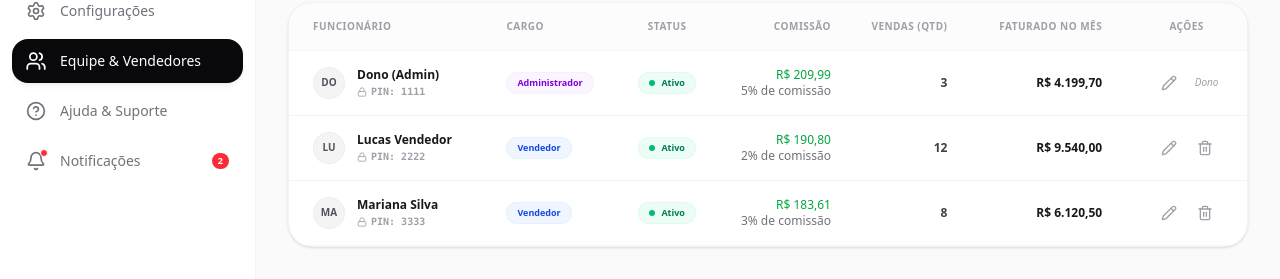
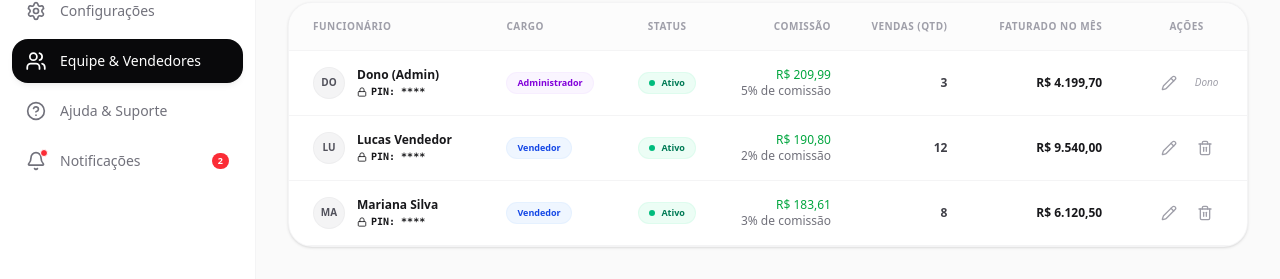
Before and after one commit to AllisonSink/pdv-sneaker-lab, a Next.js app: page /equipe in a window 1280 px wide. Shown: the part 291-570 px from the top of the page. Built offline with nearby package versions, Linux system fonts and the light colour scheme.

Commit message:
sec: mascara PIN de acesso dos funcionarios na listagem

```diff
--- a/src/app/(dashboard)/equipe/page.tsx
+++ b/src/app/(dashboard)/equipe/page.tsx
@@ -218,8 +218,8 @@ export default function TeamPage() {
                         </div>
                         <div>
                           <span className="block font-bold">{member.name}</span>
-                          <span className="text-[10px] text-zinc-400 flex items-center gap-1 font-mono mt-0.5">
-                            <Lock className="w-2.5 h-2.5" /> PIN: {member.pin}
+                          <span className="text-[10px] text-zinc-450 dark:text-zinc-500 flex items-center gap-1 font-mono mt-0.5">
+                            <Lock className="w-2.5 h-2.5" /> PIN: ****
                           </span>
                         </div>
                       </div>
```
